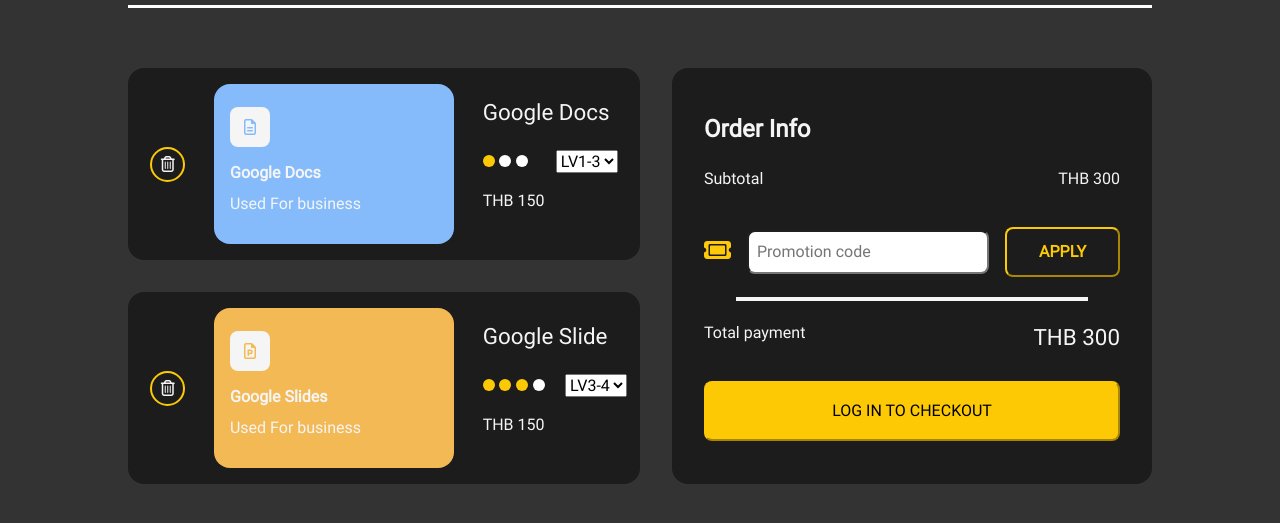
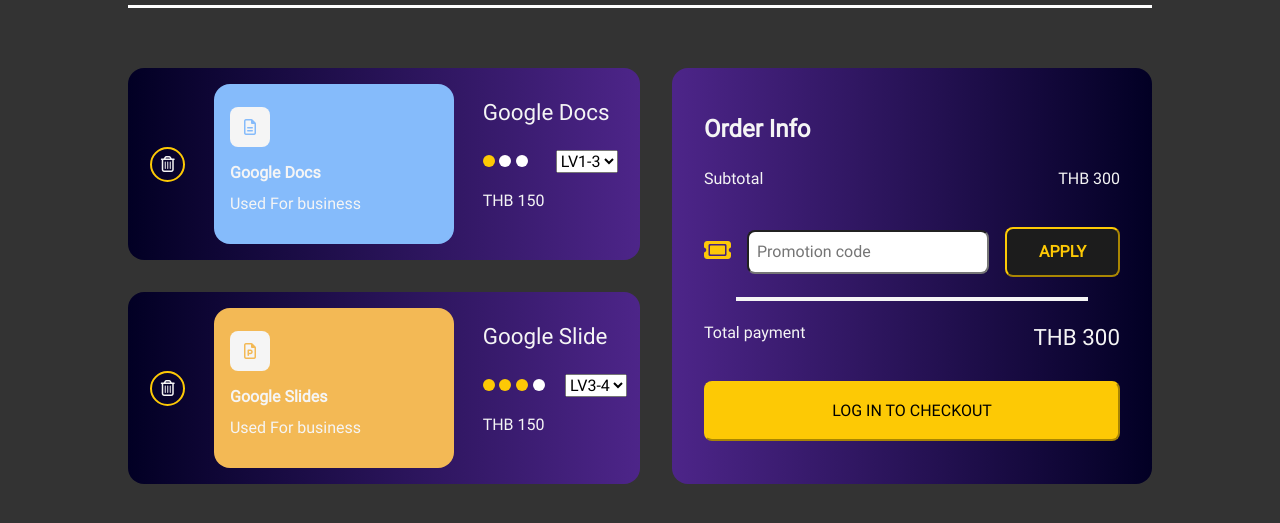
Before and after one commit to hanoynanu/HomeWork03, a plain HTML site: page index.html in a window 1280 px wide. Shown: the part 155-678 px from the top of the page. Drawn offline with nearby package versions, Linux system fonts and the light colour scheme.

Commit message:
HomeWork03

```diff
--- a/css/style.css
+++ b/css/style.css
@@ -272,7 +272,8 @@ section {
     justify-content: space-around;
     align-items: center;
     width: 100%;
-    background-color: #1c1c1c;
+    background: rgb(2,0,36);
+    background: linear-gradient(90deg, rgba(2,0,36,1) 0%, rgba(77,37,137,1) 100%);
     padding: 1rem;
     gap: 16px;
     border-radius: 1rem;
@@ -331,7 +332,8 @@ section {
     justify-content: center;
     flex-direction: column;
     color: whitesmoke;
-    background-color: #1c1c1c;
+    background: rgb(77,37,137);
+    background: linear-gradient(90deg, rgba(77,37,137,1) 0%, rgba(2,0,36,1) 100%);
     flex-grow: 2;
     gap: 1.25rem;
 }
--- a/index.html
+++ b/index.html
@@ -6,7 +6,7 @@
     <title>HomeWork 3 - Pongsakorn Promthet</title>
     <link rel="stylesheet" href="https://cdnjs.cloudflare.com/ajax/libs/font-awesome/6.5.1/css/all.min.css">
     <link href="https://cdn.jsdelivr.net/npm/bootstrap@5.3.2/dist/css/bootstrap.min.css" rel="stylesheet" integrity="sha384-T3c6CoIi6uLrA9TneNEoa7RxnatzjcDSCmG1MXxSR1GAsXEV/Dwwykc2MPK8M2HN" crossorigin="anonymous">
-    <link href="css/style.css" rel="stylesheet">
+    <link href="css/style.css?v=3" rel="stylesheet">
 </head>
 
 <body>
```
